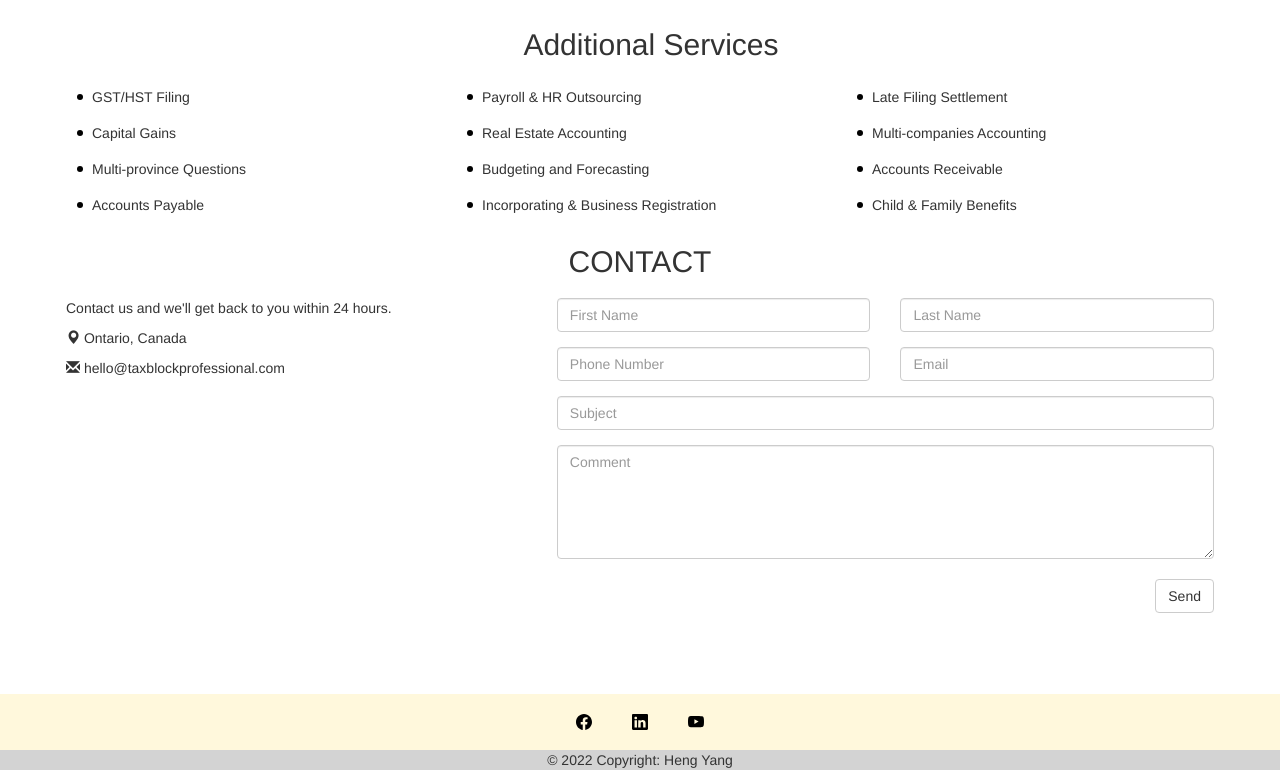
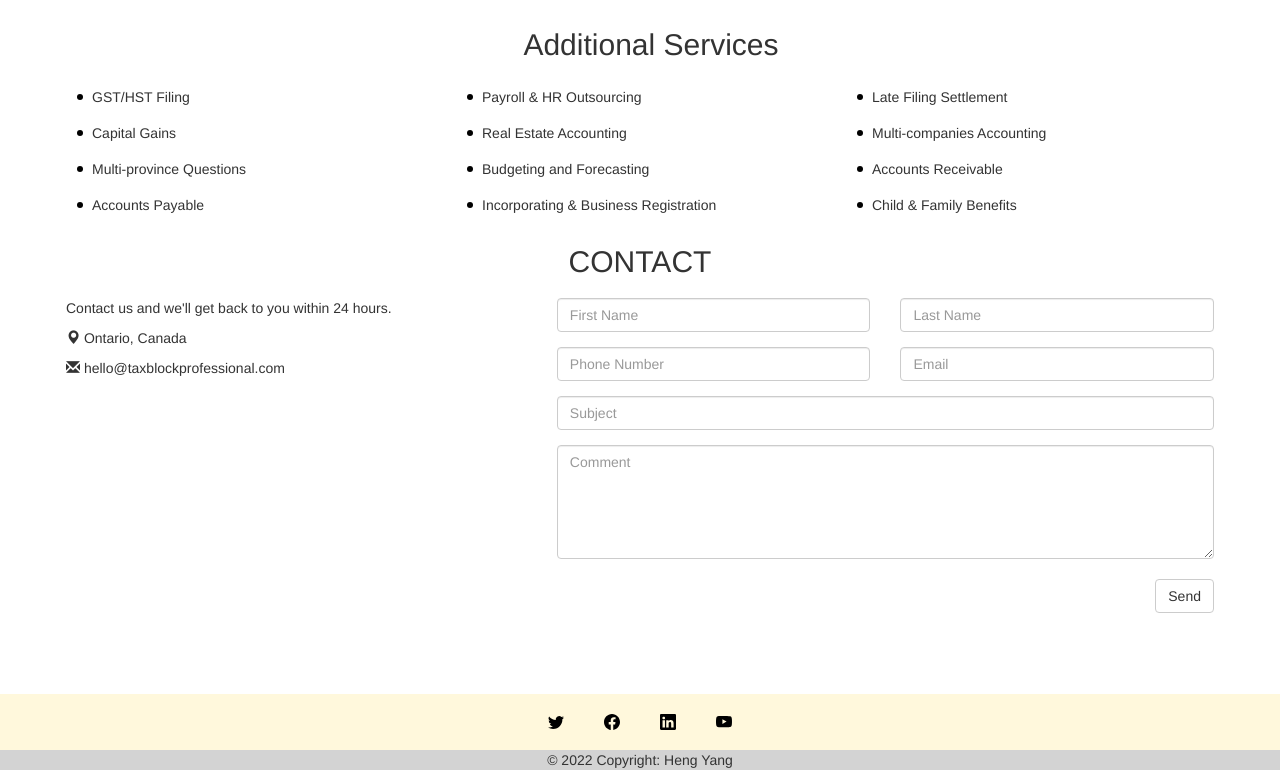
Before and after one commit to CinyaYang/TaxBlockProfessional, an Angular app: page / in a window 1280 px wide. Shown: the part 1407-2177 px from the top of the page. Built offline with nearby package versions, Linux system fonts and the light colour scheme.

Commit message:
fix css issue

```diff
--- a/src/app/main-page/footer/footer.component.css
+++ b/src/app/main-page/footer/footer.component.css
@@ -7,4 +7,5 @@
     justify-content: center;
     align-items: center;
     color: white;
+    cursor: pointer;
 }
--- a/src/app/main-page/footer/footer.component.html
+++ b/src/app/main-page/footer/footer.component.html
@@ -6,12 +6,13 @@
 
 
         <!-- Twitter -->
-        <!-- <a
+        <a
            class="icon"
            href="https://twitter.com/TBPCanada"
-           role="button"
-           ><i class="fab fa-twitter"></i
-          ></a> -->
+           target="_blank"
+           role="button">
+           <img src="./../../../assets/icons/twitter.svg" alt="Twitter">
+          </a>
 
         <!-- Google -->
         <!-- <a
@@ -26,6 +27,7 @@
         <a
            class="icon"
            href="https://www.facebook.com/TaxBlockProfessional/?ref=pages_you_manage"
+           target="_blank"
            role="button">
            <img src="./../../../assets/icons/facebook.svg" alt="Facebook">
           </a>
@@ -42,6 +44,7 @@
         <a
            class="icon"
            href="https://www.linkedin.com/company/tax-block-professional-inc/"
+           target="_blank"
            role="button">
            <img src="./../../../assets/icons/linkedin.svg" alt="Linkedin">
           </a>
@@ -50,6 +53,7 @@
         <a
         class="icon"
         href="https://www.linkedin.com/company/tax-block-professional-inc/"
+        target="_blank"
         role="button">
         <img src="./../../../assets/icons/youtube.svg" alt="Youtube">
        </a>
```
Also changed, not shown: src/assets/icons/twitter.svg (added).
